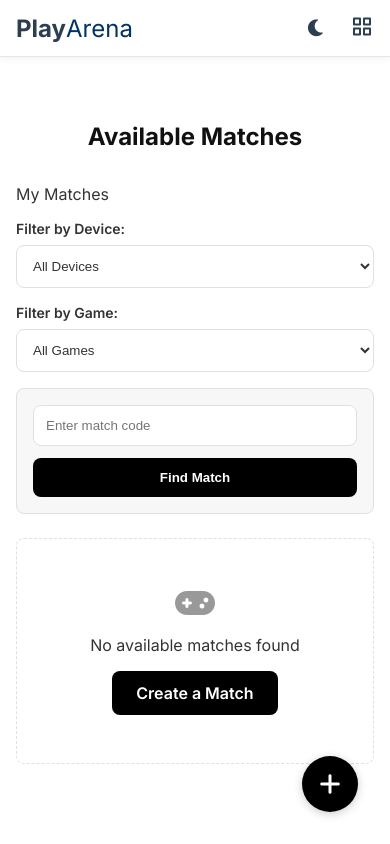
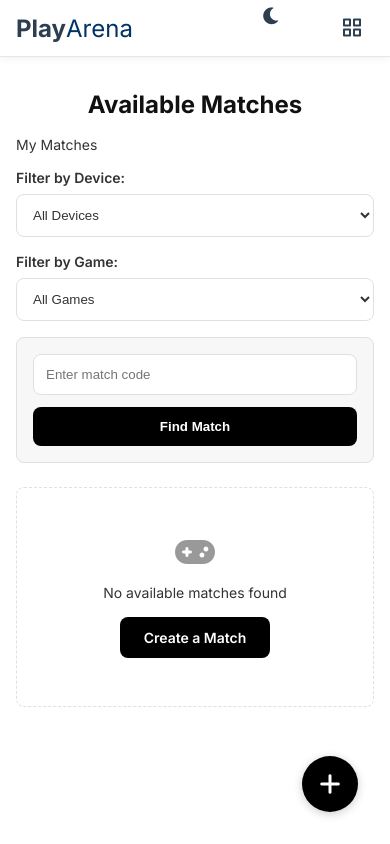
Before and after one commit to PlayArena-Elite-LTD/playarena-server, a Django app: page /matches/available/ in a window 390 px wide. Run offline with Django 5.2, Linux system fonts and the light colour scheme; a user stored in the database is signed in; data comes from the database, SQL or seed files in the repository.

Commit message:
Step 13: Comprehensive mobile responsiveness optimizations - Add mobile typography adjustments: reduced font sizes for 767px, 480px, and 320px breakpoints - Reduce section padding and spacing for mobile devices - Ensure all touch targets meet 44x44px minimum (buttons, nav links, toggles) - Optimize grid layouts: ensure proper stacking on mobile (1 column) - Enhance mobile navigation: professional styling with proper touch targets - Optimize images: ensure proper sizing and max-width constraints - Add comprehensive mobile media queries for all breakpoints - Improve card spacing and padding for mobile devices - Add extra small device optimizations (320px) - Ensure professional appearance across all screen sizes

```diff
--- a/static/styles/style.css
+++ b/static/styles/style.css
@@ -238,12 +238,19 @@
     display: flex;
     align-items: center;
     justify-content: center;
-    width: 2.5rem;
-    height: 2.5rem;
+    width: 2.75rem; /* 44px minimum */
+    height: 2.75rem; /* 44px minimum */
+    min-width: 44px;
+    min-height: 44px;
     background-color: var(--color-off-white);
     border-radius: 50%;
     margin-right: 0.9375rem;
     transition: background-color 0.4s;
+  }
+
+  .nav-link {
+    min-height: 44px; /* Minimum touch target */
+    padding: 0.75rem 1rem;
   }
 
   .nav-toggle,
@@ -372,6 +379,8 @@
   text-decoration: none;
   border: none;
   box-shadow: 0 2px 4px rgba(0, 0, 0, 0.1);
+  min-height: 44px; /* Minimum touch target size */
+  min-width: 44px; /* Minimum touch target size */
 }
 
 .button--primary {
@@ -2232,3 +2241,113 @@
     transform: translateX(0) scale(1.05); /* Adjust hover for centered text */
   }
 }
+
+/*=============== COMPREHENSIVE MOBILE OPTIMIZATIONS ===============*/
+/* Mobile Typography Adjustments */
+@media screen and (max-width: 767px) {
+  :root {
+    --biggest-font-size: 2rem; /* Reduced from 3.5rem */
+    --h1-font-size: 1.75rem; /* Reduced from 2.75rem */
+    --h2-font-size: 1.5rem; /* Reduced from 2rem */
+    --h3-font-size: 1.125rem; /* Reduced from 1.5rem */
+    --normal-font-size: 0.938rem; /* Slightly reduced */
+  }
+
+  .section {
+    padding: 3rem 0 1.5rem; /* Reduced padding */
+  }
+
+  .section-title {
+    font-size: 1.75rem;
+    margin-bottom: var(--mb-1-5);
+  }
+
+  .container {
+    padding-left: 1rem;
+    padding-right: 1rem;
+  }
+}
+
+/* Small Mobile Devices (320px - 480px) */
+@media screen and (max-width: 480px) {
+  :root {
+    --biggest-font-size: 1.75rem;
+    --h1-font-size: 1.5rem;
+    --h2-font-size: 1.25rem;
+    --h3-font-size: 1rem;
+    --normal-font-size: 0.875rem;
+  }
+
+  .section {
+    padding: 2rem 0 1rem;
+  }
+
+  .section-title {
+    font-size: 1.5rem;
+    margin-bottom: var(--mb-1);
+  }
+
+  /* Ensure all buttons meet touch target minimum */
+  .button {
+    min-height: 44px;
+    min-width: 44px;
+    padding: 0.75rem 1.5rem;
+    font-size: 0.938rem;
+  }
+
+  /* Ensure nav links meet touch target minimum */
+  .nav-link {
+    min-height: 44px;
+    padding: 0.75rem 1rem;
+  }
+
+  /* Ensure all clickable elements meet touch target minimum */
+  .nav-toggle,
+  .nav-close,
+  .theme-toggle {
+    min-width: 44px;
+    min-height: 44px;
+    display: flex;
+    align-items: center;
+    justify-content: center;
+  }
+
+  /* Image optimizations */
+  img {
+    max-width: 100%;
+    height: auto;
+  }
+
+  /* Reduce spacing for cards and sections */
+  .about-card,
+  .trust-badge,
+  .trust-indicator,
+  .pricing-benefit,
+  .games-category,
+  .reviews-card {
+    padding: 1.5rem 1rem;
+    margin-bottom: 1rem;
+  }
+
+  /* Optimize grid gaps */
+  .grid {
+    gap: 1rem;
+  }
+}
+
+/* Extra Small Devices (320px) */
+@media screen and (max-width: 320px) {
+  .container {
+    padding-left: 0.75rem;
+    padding-right: 0.75rem;
+  }
+
+  .button {
+    padding: 0.625rem 1.25rem;
+    font-size: 0.875rem;
+  }
+
+  .section-title {
+    font-size: 1.25rem;
+  }
+}
```
